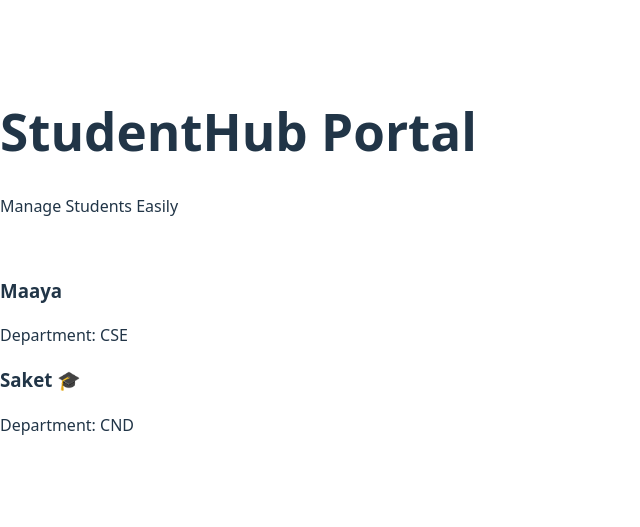
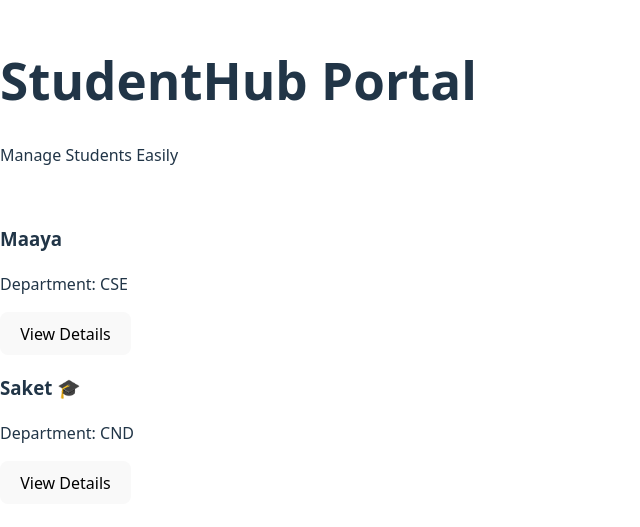
Before and after one commit to maayamohan/StudentHub-Portal, a React (Vite) app: page / in a window 1280 px wide. Shown: the part 139-666 px from the top of the page, without its empty margins (0-640 px from the left). Built offline with nearby package versions, Linux system fonts and the light colour scheme.

Commit message:
feat: Add click event handler in studentcard

```diff
--- a/src/components/StudentCard.jsx
+++ b/src/components/StudentCard.jsx
@@ -1,8 +1,14 @@
 export default function StudentCard ({ name, dept, scholarship }) {
+
+    function handleView() {
+        alert(`${name}'s details`)
+    }
+
     return (
         <div className="card">
             <h3>{name} {scholarship && "🎓"}</h3>
             <p>Department: {dept}</p>
+            <button onClick={handleView}>View Details</button>
         </div>
     );
 }
```
